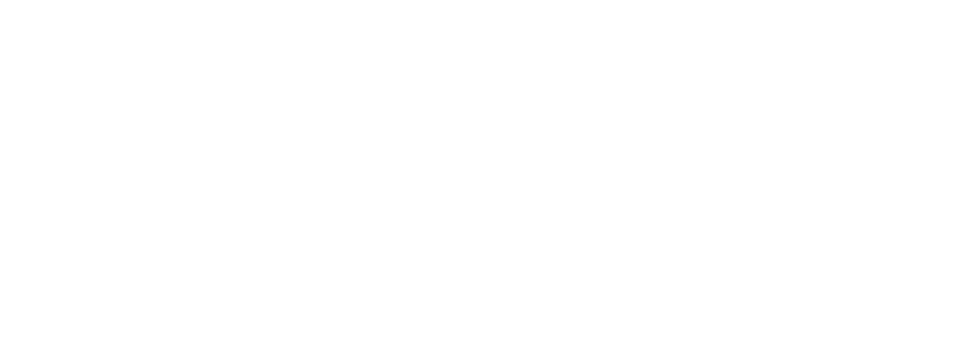
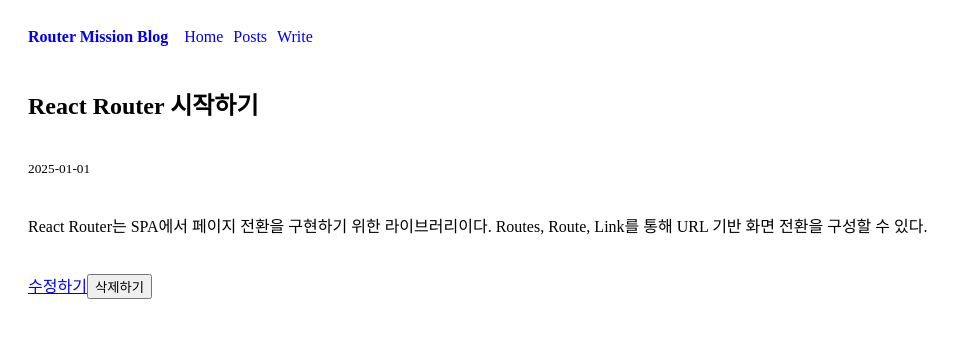
Before and after one commit to yoonji220/ajax-router-mission_20260629, a React (Vite) app: page /post/1 in a window 1280 px wide. Before the commit this address had no page. Shown: the top 338 px of the page, without its empty margins (0-962 px from the left). Built offline with nearby package versions, Linux system fonts and the light colour scheme; the HTML template or start-up script is replaced by a standard one.

Commit message:
feat: add PostDetail and NotFound components; update routing and delete functionality

```diff
--- a/src/App.jsx
+++ b/src/App.jsx
@@ -4,6 +4,8 @@
 import Layout from "./components/Layout";
 import Home from "./pages/Home";
 import Posts from "./pages/Posts";
+import PostDetail from "./pages/PostDetail";
+import NotFound from "./pages/NotFound";
 
 function App() {
   const [posts, setPosts] = useState([]);
@@ -43,7 +45,10 @@
       controller.abort();
     }; //정리함수
   }, []);
-  console.log(posts);
+
+  const onDelete = _id => {
+    setPosts(prev => prev.filter(post => post.id !== _id));
+  };
 
   return (
     <>
@@ -51,12 +56,11 @@
         <Route path="/" element={<Layout loaded={loaded} />}>
           <Route index element={<Home posts={posts} />} />
           <Route path="posts" element={<Posts posts={posts} />} />
-          {/*
-        <Route
-          path="posts/:id"
-          element={<PostDetail posts={} onDelete={}/>}
-        />
-        <Route path="*" element={<NotFound />}/> */}
+          <Route
+            path="post/:id"
+            element={<PostDetail posts={posts} onDelete={onDelete} />}
+          />
+          <Route path="*" element={<NotFound />} />
         </Route>
       </Routes>
     </>
--- a/src/pages/Home.jsx
+++ b/src/pages/Home.jsx
@@ -15,7 +15,7 @@
       ) : (
         <ul>
           {latest.map(p => (
-            <li>
+            <li key={p.id}>
               <Link to={`/post/${p.id}`}>{p.title}</Link>
             </li>
           ))}
--- a/src/pages/NotFound.jsx
+++ b/src/pages/NotFound.jsx
@@ -0,0 +1,11 @@
+import { Link } from "react-router";
+
+export default function NotFound() {
+  return (
+    <>
+      <h2>404 에러</h2>
+      <p>페이지를 찾을 수 없습니다.</p>
+      <Link to="/"> 홈으로 이동</Link>
+    </>
+  );
+}
--- a/src/pages/PostDetail.jsx
+++ b/src/pages/PostDetail.jsx
@@ -0,0 +1,36 @@
+import { useParams, Link, useNavigate } from "react-router";
+
+export default function PostDetail({ posts, onDelete }) {
+  const { id } = useParams();
+  let navigate = useNavigate();
+  console.log(id);
+  const post = posts.find(p => p.id === Number(id));
+  if (!post) {
+    return (
+      <>
+        <h2>404 에러</h2>
+        <p>존재하지 않는 게시물 입니다.</p>
+        <Link to="/"> 홈으로 이동</Link>
+      </>
+    );
+  }
+
+  const handleDelete = () => {
+    if (window.confirm("정말 삭제할까요?")) {
+      onDelete(post.id);
+      navigate("/posts");
+    }
+  };
+  return (
+    <>
+      <h2>{post.title}</h2>
+      <small>{post.createdAt}</small>
+      <p>{post.content}</p>
+
+      <div className="controls">
+        <Link to={`post/edit/${post.id}`}>수정하기</Link>
+        <button onClick={handleDelete}>삭제하기</button>
+      </div>
+    </>
+  );
+}
--- a/src/pages/Posts.jsx
+++ b/src/pages/Posts.jsx
@@ -3,6 +3,7 @@
   const sorted = [...posts].sort(
     (a, b) => new Date(b.createdAt) - new Date(a.createdAt),
   );
+
   return (
     <section>
       <h2>글 목록</h2>
@@ -13,7 +14,7 @@
       ) : (
         <ul>
           {sorted.map(p => (
-            <li>
+            <li key={p.id}>
               <Link to={`/post/${p.id}`}>{p.title}</Link>
             </li>
           ))}
```
